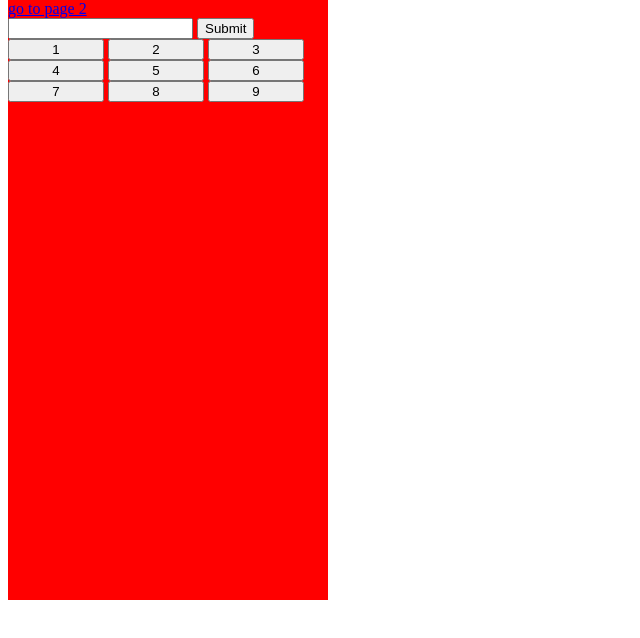
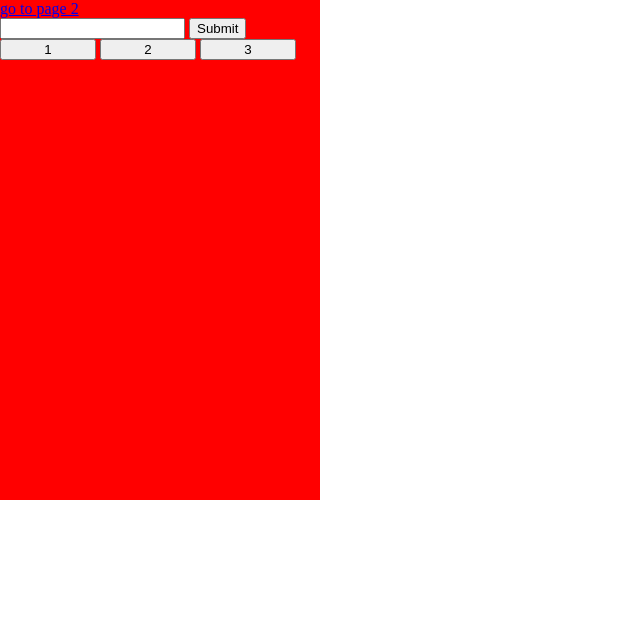
Before and after one commit to alexdmejias/amejias101.github.com, a plain HTML site: page index.html in a window 1280 px wide. Shown: the whole page, without its empty margins (0-640 px from the left). Drawn offline with nearby package versions, Linux system fonts and the light colour scheme.

Commit message:
added main one

```diff
--- a/index.html
+++ b/index.html
@@ -34,11 +34,14 @@
 	</script>
 
 	<style type="text/css">
-	*{outline:0}
-	body{width:320px;}
+	*{
+		outline:0
+	}
+	body{
+		margin:0;
+		padding:0;
+	}
 	div{
-		width:320px;
-		height:600px;
 		float:left;
 		display:inline;
 		transition:left 50;
@@ -46,9 +49,13 @@
 		-webkit-transition:left .05s; /* Safari and Chrome */
 		position:absolute;
 		top:0px;
+		height:500px;
 	}
 	#main{
+		padding:0;
+		margin:0;
 		width:320px;
+		max-width:320px;
 		overflow:hidden;
 	}
 	#one{
@@ -79,12 +86,6 @@
 				<input type="button" class="num" value="1"/>
 				<input type="button" class="num" value="2"/>
 				<input type="button" class="num" value="3"/>
-				<input type="button" class="num" value="4"/>
-				<input type="button" class="num" value="5"/>
-				<input type="button" class="num" value="6"/>
-				<input type="button" class="num" value="7"/>
-				<input type="button" class="num" value="8"/>
-				<input type="button" class="num" value="9"/>
 			</form>
 		</div>
 		<div id="two" class="hidden">
```
